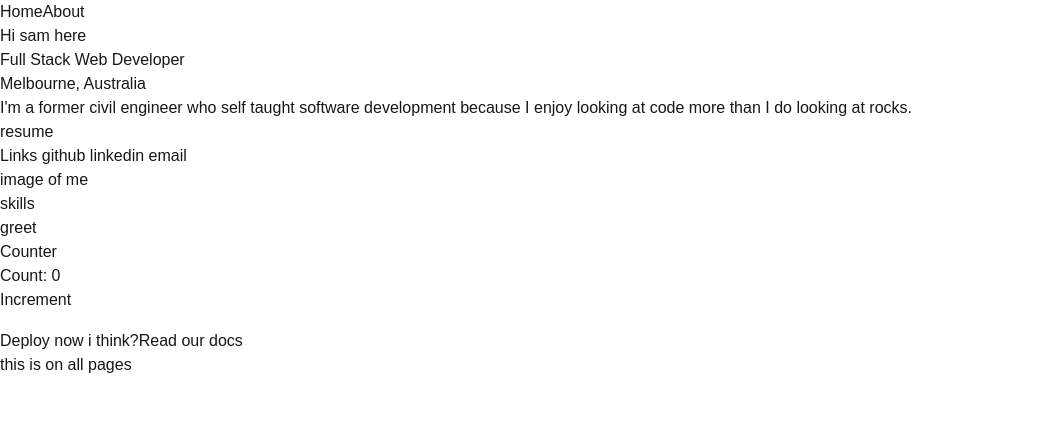
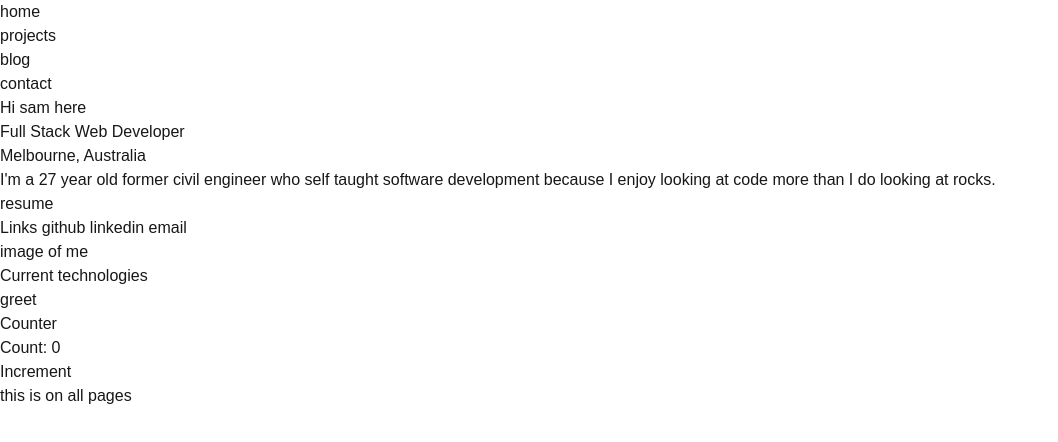
Before and after one commit to samuelchen17/sc-portfolio-2, a Next.js app: page / in a window 1280 px wide. Shown: the top 442 px of the page, without its empty margins (0-1058 px from the left). Built offline with nearby package versions, Linux system fonts and the light colour scheme.

Commit message:
header navbar

```diff
--- /dev/null
+++ b/src/app/components/Header.tsx
@@ -0,0 +1,39 @@
+import Link from "next/link";
+import React from "react";
+
+const navLinks = [
+  {
+    name: "home",
+    href: "/",
+  },
+  {
+    name: "projects",
+    href: "/projects",
+  },
+  {
+    name: "blog",
+    href: "/blog",
+  },
+  {
+    name: "contact",
+    href: "/contact",
+  },
+];
+
+const Header = () => {
+  return (
+    <header className="sticky top-0 z-50 bg-background/75 py-6 backdrop-blur-sm">
+      <nav className="flex items-center justify-between">
+        <ul className="flex gap-4 sm:gap-8">
+          {navLinks.map((nav, id) => (
+            <li key={id} className="link">
+              <Link href={nav.href}>{nav.name}</Link>
+            </li>
+          ))}
+        </ul>
+      </nav>
+    </header>
+  );
+};
+
+export default Header;
--- a/src/app/layout.tsx
+++ b/src/app/layout.tsx
@@ -1,7 +1,7 @@
 import type { Metadata } from "next";
 import { Geist, Geist_Mono } from "next/font/google";
 import "./globals.css";
-import Navigation from "./components/navigation";
+import Header from "./components/Header";
 
 const geistSans = Geist({
   variable: "--font-geist-sans",
@@ -29,7 +29,7 @@ export default function RootLayout({
         className={`${geistSans.variable} ${geistMono.variable} antialiased`}
       >
         {/* <header>this is on all pages</header> */}
-        <Navigation />
+        <Header />
         <main> {children}</main>
         <footer>this is on all pages</footer>
       </body>
--- a/src/app/page.tsx
+++ b/src/app/page.tsx
@@ -1,6 +1,8 @@
 import Image from "next/image";
 import { Greet } from "./components/greet";
 import { Counter } from "./components/counter";
+
+const BIRTH_YEAR = 1998;
 
 export default function Home() {
   return (
@@ -12,8 +14,9 @@ export default function Home() {
           <h2>Full Stack Web Developer</h2>
           <div>Melbourne, Australia</div>
           <p>
-            I'm a former civil engineer who self taught software development
-            because I enjoy looking at code more than I do looking at rocks.
+            I'm a {new Date().getFullYear() - BIRTH_YEAR} year old former civil
+            engineer who self taught software development because I enjoy
+            looking at code more than I do looking at rocks.
           </p>
 
           <div>
@@ -25,36 +28,12 @@ export default function Home() {
         </div>
       </section>
 
-      <div>skills</div>
+      <section>
+        <h2>Current technologies</h2>
+      </section>
 
       <Greet />
       <Counter />
-
-      <div className="flex gap-4 items-center flex-col sm:flex-row">
-        <a
-          className="rounded-full border border-solid border-transparent transition-colors flex items-center justify-center bg-foreground text-background gap-2 hover:bg-[#383838] dark:hover:bg-[#ccc] text-sm sm:text-base h-10 sm:h-12 px-4 sm:px-5"
-          href="https://vercel.com/new?utm_source=create-next-app&utm_medium=appdir-template-tw&utm_campaign=create-next-app"
-          target="_blank"
-          rel="noopener noreferrer"
-        >
-          <Image
-            className="dark:invert"
-            src="/vercel.svg"
-            alt="Vercel logomark"
-            width={20}
-            height={20}
-          />
-          Deploy now i think?
-        </a>
-        <a
-          className="rounded-full border border-solid border-black/[.08] dark:border-white/[.145] transition-colors flex items-center justify-center hover:bg-[#f2f2f2] dark:hover:bg-[#1a1a1a] hover:border-transparent text-sm sm:text-base h-10 sm:h-12 px-4 sm:px-5 sm:min-w-44"
-          href="https://nextjs.org/docs?utm_source=create-next-app&utm_medium=appdir-template-tw&utm_campaign=create-next-app"
-          target="_blank"
-          rel="noopener noreferrer"
-        >
-          Read our docs
-        </a>
-      </div>
     </article>
   );
 }
```
